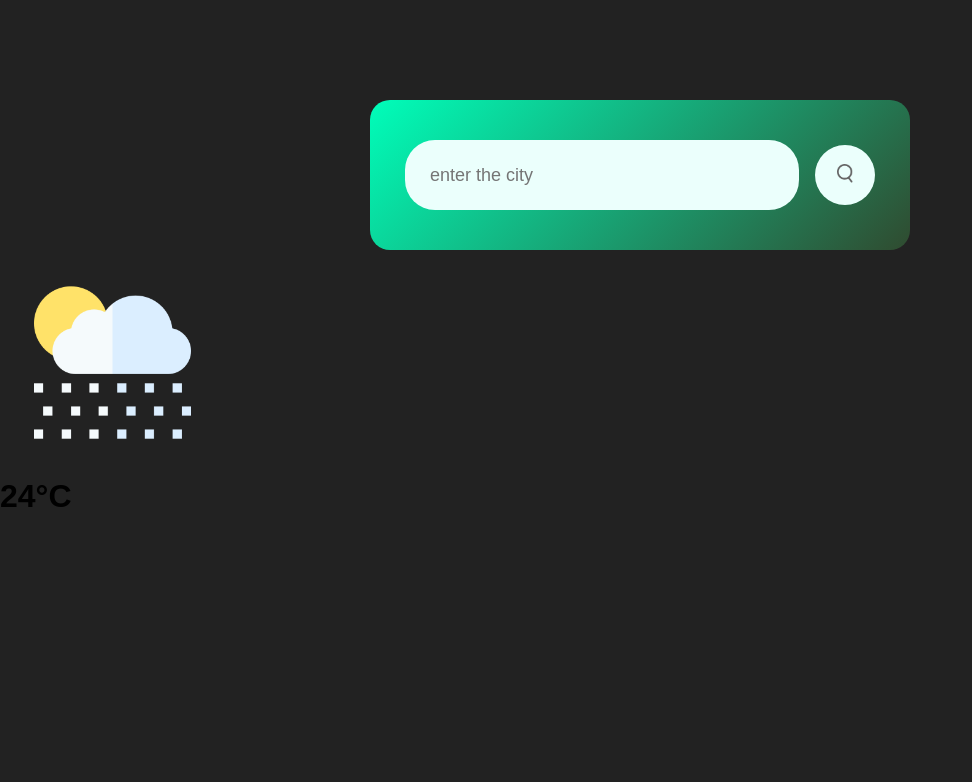
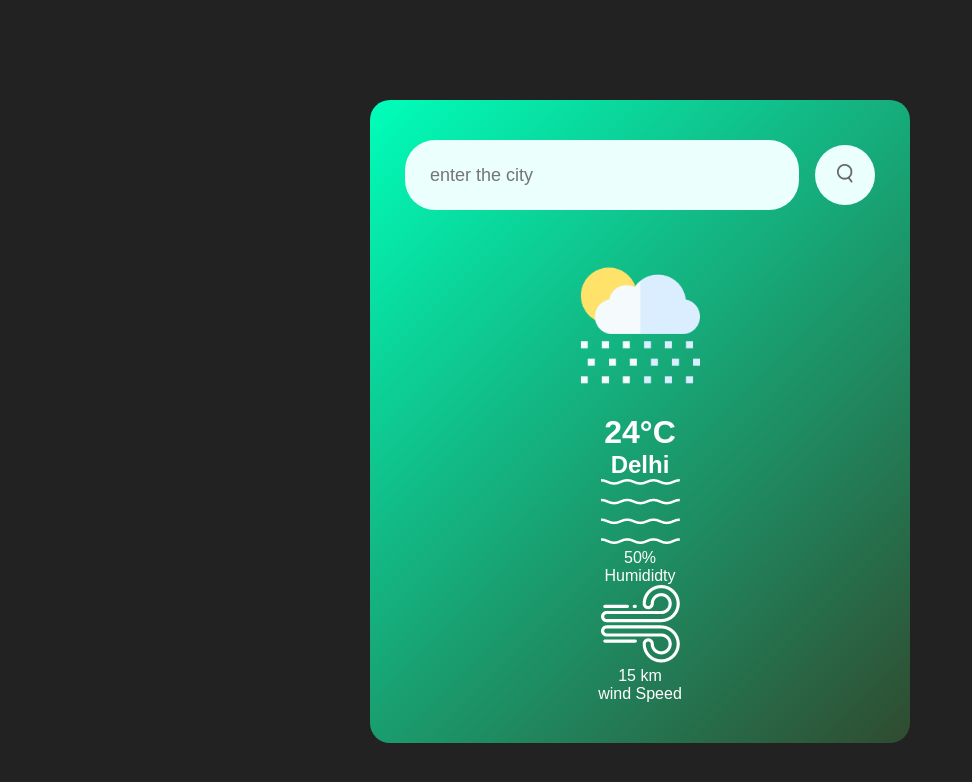
Before and after one commit to SHUBham66ingh/weather-application, a plain HTML site: page index.html in a window 1280 px wide. Shown: the whole page, without its empty margins (0-972 px from the left). Drawn offline with Linux system fonts and the light colour scheme.

Commit message:
..........

```diff
--- a/index.html
+++ b/index.html
@@ -16,13 +16,30 @@
 <input type="text" placeholder="enter the city"  spellcheck="false">
 <button><img src="search.png" alt="error" srcset=""></button>
        </div>
-    </div>
+
 
     <div class="weather">
         <img src="rain.png" alt="" class="weather-icon">
           <h1 class="temp">24°C</h1>
-          <h2 class=""city"></h2>
+          <h2 class="city">Delhi</h2>
+        <div class="details">
+            <div class="col">
+                <img src="humidity.png" alt="default">
+                <div>
+                    <p class="humidity">50%</p>
+                    <p>Humididty</p>
+                </div>
+            </div>
+            <div class="col">
+                <img src="wind.png" alt="default">
+                <div>
+                    <p class="wind">15 km</p>
+                    <p>wind Speed</p>
+                </div>
+            </div>
+        </div>
     </div>
+</div>
 
 </body>
 </html>
--- a/style.css
+++ b/style.css
@@ -51,3 +51,9 @@ body {
 .search button  img{
       width: 16px;
 }
+
+.weather-icon
+{
+    width:170px;
+    margin-top:  30px;
+}
```
